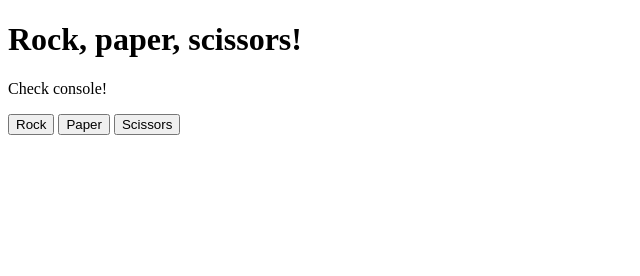
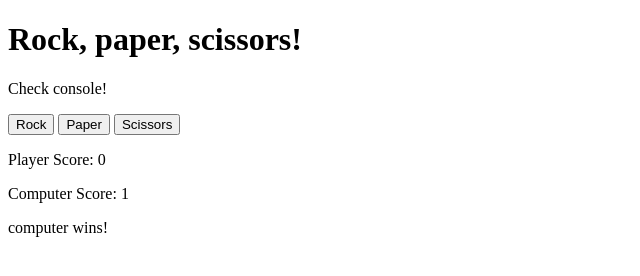
Before and after one commit to FrmJ/TOP-rock-paper-scissors, a plain HTML site: page index.html in a window 1280 px wide. Both pictures are taken after a click on the button "Rock". Shown: the whole page, without its empty margins (0-640 px from the left). Drawn offline with Linux system fonts and the light colour scheme.

Commit message:
add display score and refactor update score

```diff
--- a/index.html
+++ b/index.html
@@ -14,6 +14,9 @@
         <button data-choice="1">Paper</button>
         <button data-choice="2">Scissors</button>
     </div>
-    <div class="results"></div>
+    <div class="results">
+        <p class="player">Player Score: <span>0</span></p>
+        <p class="computer">Computer Score: <span>0</span></p>
+    </div>
 </body>
 </html>
--- a/script.js
+++ b/script.js
@@ -1,3 +1,5 @@
+const choices = ["Rock", "Paper", "Scissors"];
+
 const getComputerChoice = () => {
     return Math.floor(Math.random() * 3);
 };
@@ -7,11 +9,41 @@ const getComputerChoice = () => {
 //     return parseInt(prompt(promptText));
 // };
 
+const updateScore = (winner) => {
+    if (winner === "player") {
+        humanScore++;
+        displayUpdateScore(winner, humanScore);
+    } else {
+        computerScore++;
+        displayUpdateScore(winner, computerScore);
+    }
+}
+
+const displayUpdateScore = (winner, points) => {
+    const score = document.querySelector(`p.${winner} > span`);
+    console.log(score + "asd");
+    score.innerText = points;
+    displayRoundWinner(winner);
+}
+
+const displayRoundWinner = (winner) => {
+    if (document.querySelector("p.round-winner")) {
+        const roundWinner = document.querySelector("p.round-winner");
+        roundWinner.innerText = `${winner} wins!`;
+    } else {
+        const body = document.querySelector("body");
+        const roundWinner = document.createElement("p");
+        roundWinner.className = "round-winner";
+        roundWinner.innerText = `${winner} wins!`;
+        body.appendChild(roundWinner);
+    }
+}
+
 const playRound = (humanChoice) => {
-    const choices = ["Rock", "Paper", "Scissors"];
     const computerChoice = getComputerChoice();
     console.log(`Player chose: ${choices[parseInt(humanChoice)]}`);
     console.log(`Computer chose: ${choices[computerChoice]}`);
+
 
     if (humanChoice === computerChoice) {
         console.log("It's a draw");
@@ -21,15 +53,15 @@ const playRound = (humanChoice) => {
     const result = (humanChoice - computerChoice + 3) % 3;
 
     if (result === 1) {
-        humanScore++;
+        // humanScore++;
+        updateScore("player");
         console.log(`Player wins! ${choices[humanChoice]} beats ${choices[computerChoice]}!`);
-        return;
     } else {
-        computerScore++;
+        // computerScore++;
+        updateScore("computer");
         console.log(`Computer wins! ${choices[computerChoice]} beats ${choices[humanChoice]}!`);
-        return;
     }
-}
+};
 
 const playGame = () => {
     // for ( let i = 0; i < 5; i++) {
@@ -37,12 +69,12 @@ const playGame = () => {
     //     const computerChoice = getComputerChoice();
     //     playRound(humanChoice, computerChoice);
     // }
+
     const btns = document.querySelectorAll("button");
 
     btns.forEach(btn => {
         btn.addEventListener("click", function (e) {
             playRound(e.target.dataset.choice);
-            console.log(e.target.dataset.choice);
         });
     })
 
@@ -59,7 +91,7 @@ const playGame = () => {
     } else {
         console.log("Computer wins the game!");
     }
-}
+};
 
 let humanScore = 0;
 let computerScore = 0;
```
